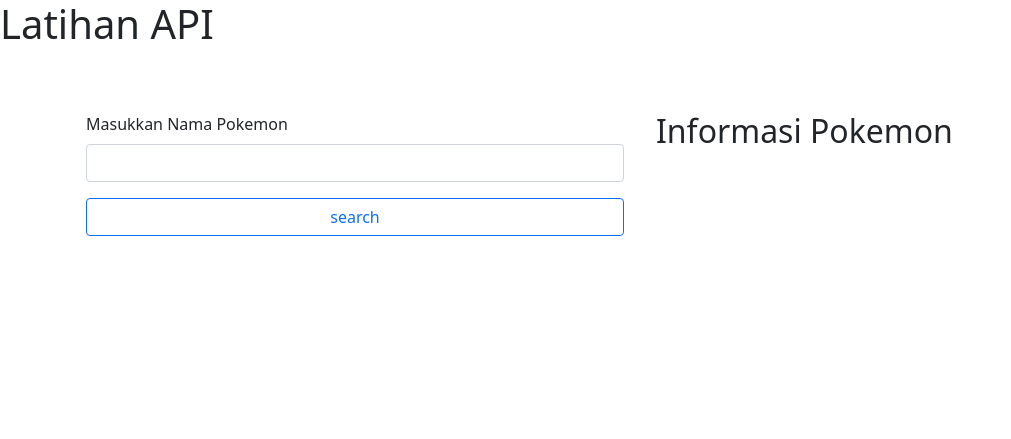
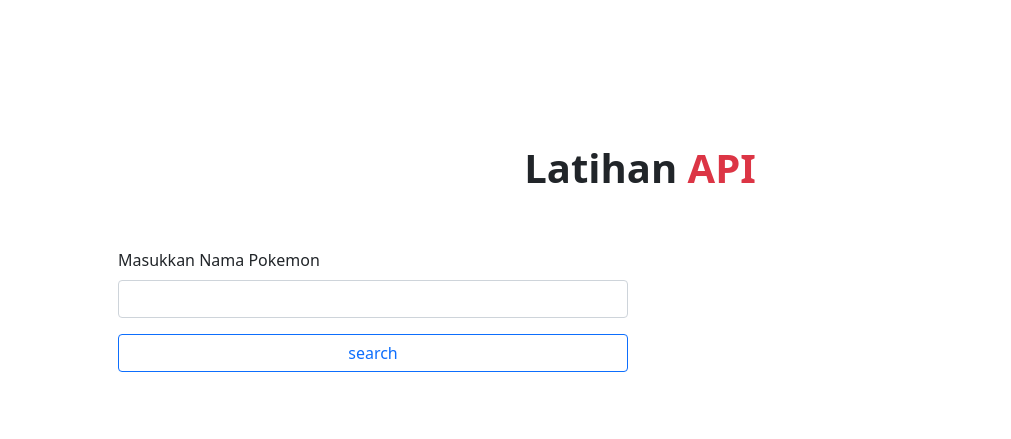
Before and after one commit to justnotiyann/latihan-api, a plain HTML site: page index.html in a window 1280 px wide. Shown: the whole page, without its empty margins (0-1011 px from the left). Drawn offline with nearby package versions, Linux system fonts and the light colour scheme.

Commit message:
add style

```diff
--- a/index.html
+++ b/index.html
@@ -14,22 +14,21 @@
     <script src="public/javascripts/script.js" defer></script>
   </head>
   <body>
-    <h1>Latihan API</h1>
-    <div class="container mt-5">
+    <section class="container mt-5 p-5">
+      <h1 class="text-center fw-bold p-5">Latihan <span class="text-danger">API</span></h1>
       <div class="row">
-        <div class="col-6 mb-3 p-3">
+        <div class="col-6 mb-3">
           <form action="">
             <label for="lokasi" class="form-label">Masukkan Nama Pokemon</label>
             <input type="text" name="lokasi" id="lokasi" class="form-control value mb-3" />
             <button type="button" class="btn btn-outline-primary w-100" id="search">search</button>
           </form>
         </div>
-        <div class="col-6 mb-3 p-3">
-          <h2>Informasi Pokemon</h2>
+        <div class="col-6 mb-3">
           <div class="result"></div>
         </div>
       </div>
-    </div>
+    </section>
 
     <!-- Testing -->
     <!-- <form action="">
--- a/public/javascripts/script.js
+++ b/public/javascripts/script.js
@@ -16,10 +16,11 @@
             console.log(res)
             result.innerHTML =
                 `
+                <p class="">Informasi Pokemon</p>
                 <div class="row d-flex justify-content-center align-items-center">
-                <div class="col-6">
-                  <img src="${res.sprites.front_default}" alt="" width="100%" class="image-thumbnail" />
-                </div>
+                  <div class="col-6">
+                    <img src="${res.sprites.front_default}" alt="" width="80%" class="image-thumbnail rounded-circle border" />
+                  </div>
                 <div class="col-6">
                   <p>Nama Pokemon : ${res.name}</p>
                   <p>Tinggi Pokemon : ${res.height}</p>
```
